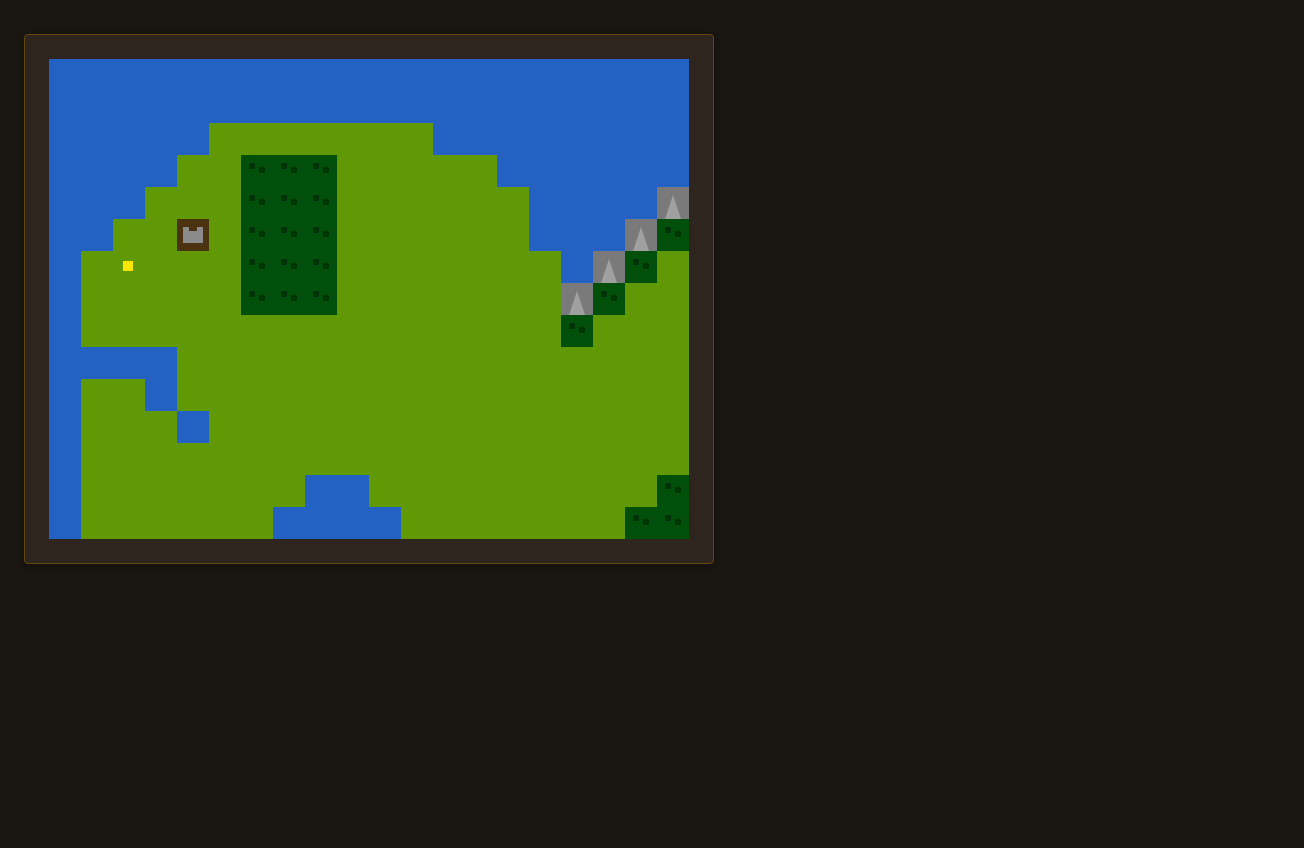
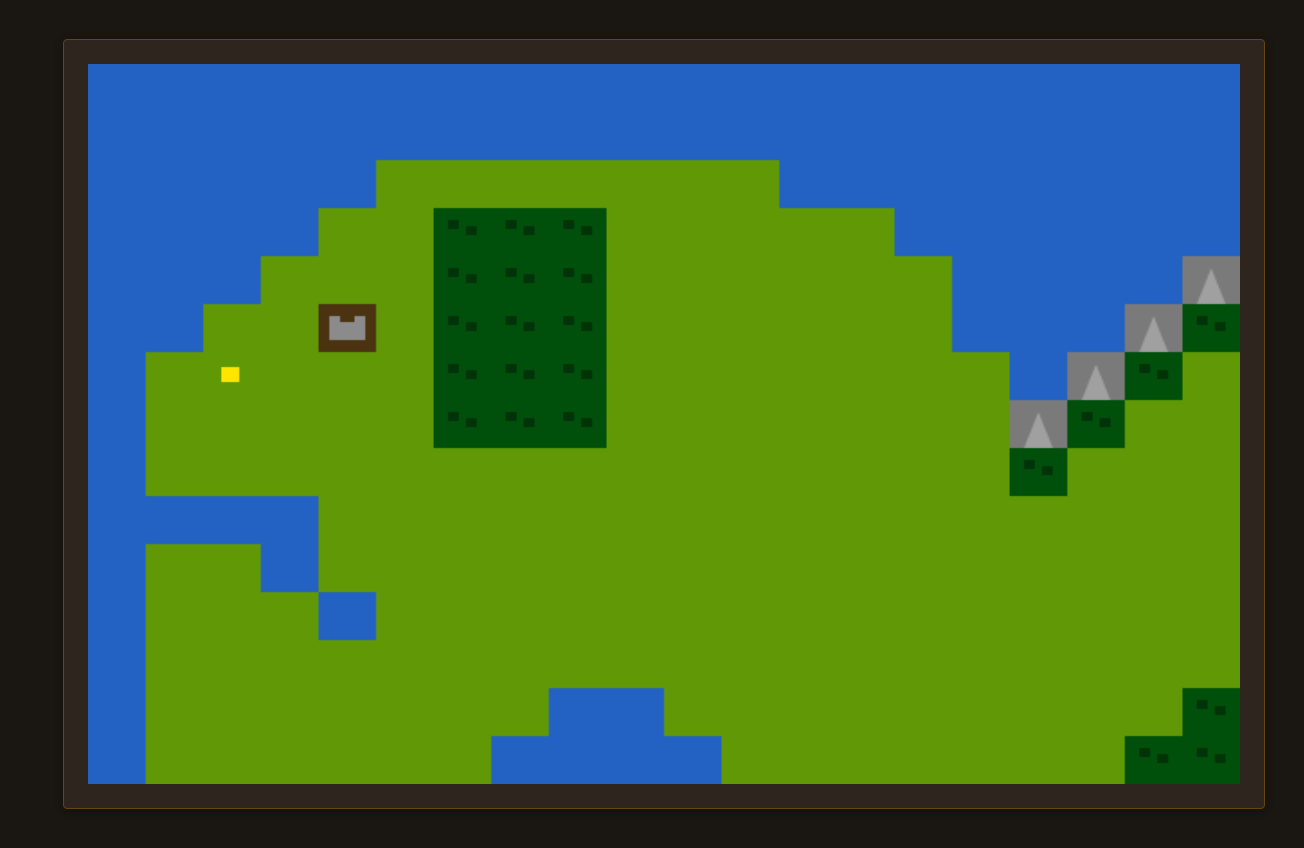
Before and after one commit to mulgrath/world-map, a website with bundled scripts: page index.html in a window 1280 px wide. Shown: the whole page, 1304 px wide, since content can reach past the window. Before the commit the page ends 800 px from the top, so only its background shows below. Built offline with nearby package versions, Linux system fonts and the light colour scheme.

Commit message:
Updated canvas size

```diff
--- a/index.html
+++ b/index.html
@@ -4,15 +4,27 @@
         <title>World Map</title>
         <link rel="stylesheet" href="dark-fantasy.css">
         <style>
+            .game-container {
+                width: 100vw;
+                height: 100vh;
+                display: flex;
+                justify-content: center;
+                align-items: center;
+            }
+
             canvas {
-                border: 1px solid black;
-                display: block;
-                margin: 10px 0;
+                border: 2px solid black;
+                width: 90vw;
+                height: 90vh;
+                max-width: 1200px;
+                max-height: 900px;
             }
         </style>
     </head>
     <body>
-        <canvas id="map-canvas" class="card" width="640" height="480"></canvas>
+        <div class="game-container">
+            <canvas id="map-canvas" class="card" width="640" height="480"></canvas>
+        </div>
 
         <script type="module" src="dist/main.js"></script>
     </body>
```
